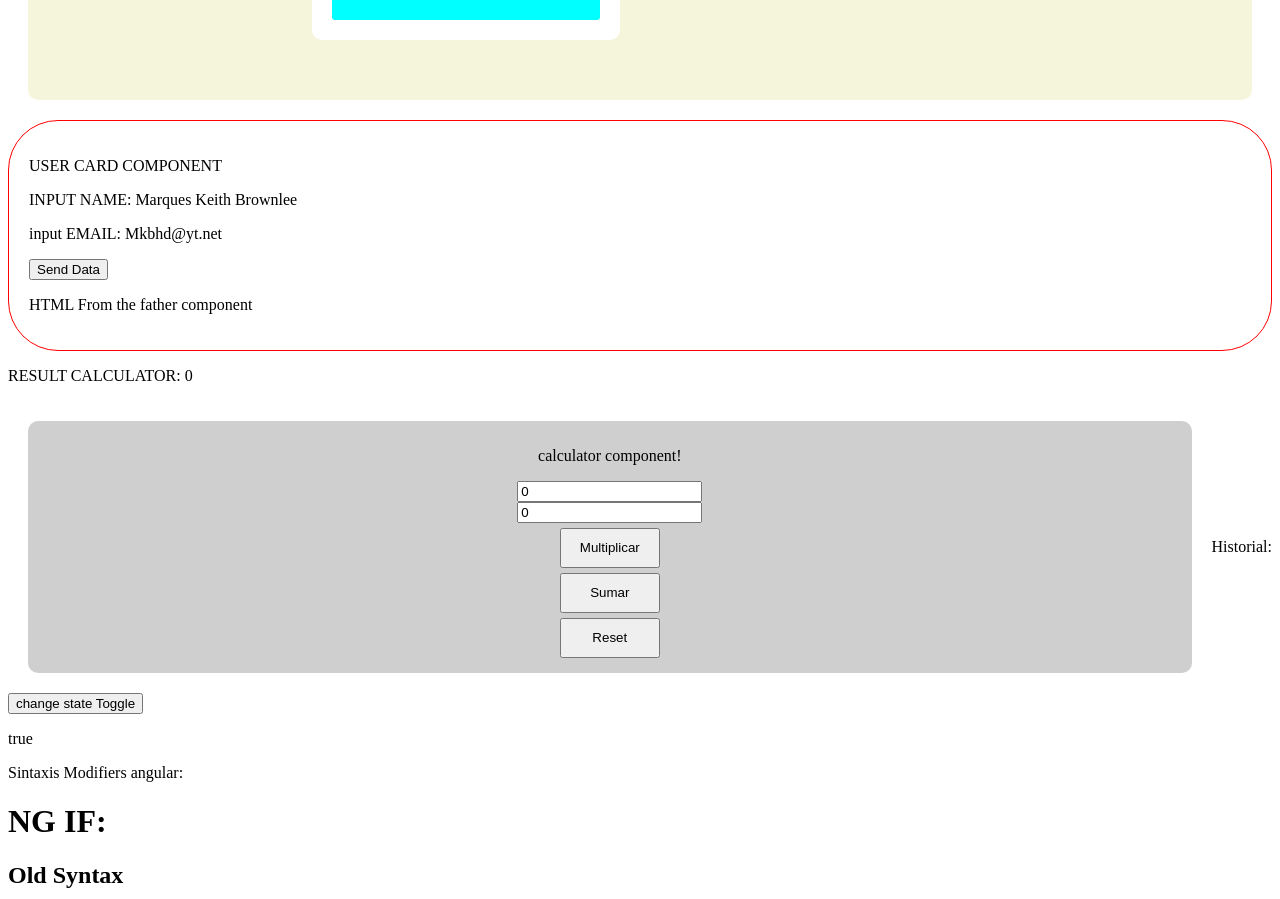
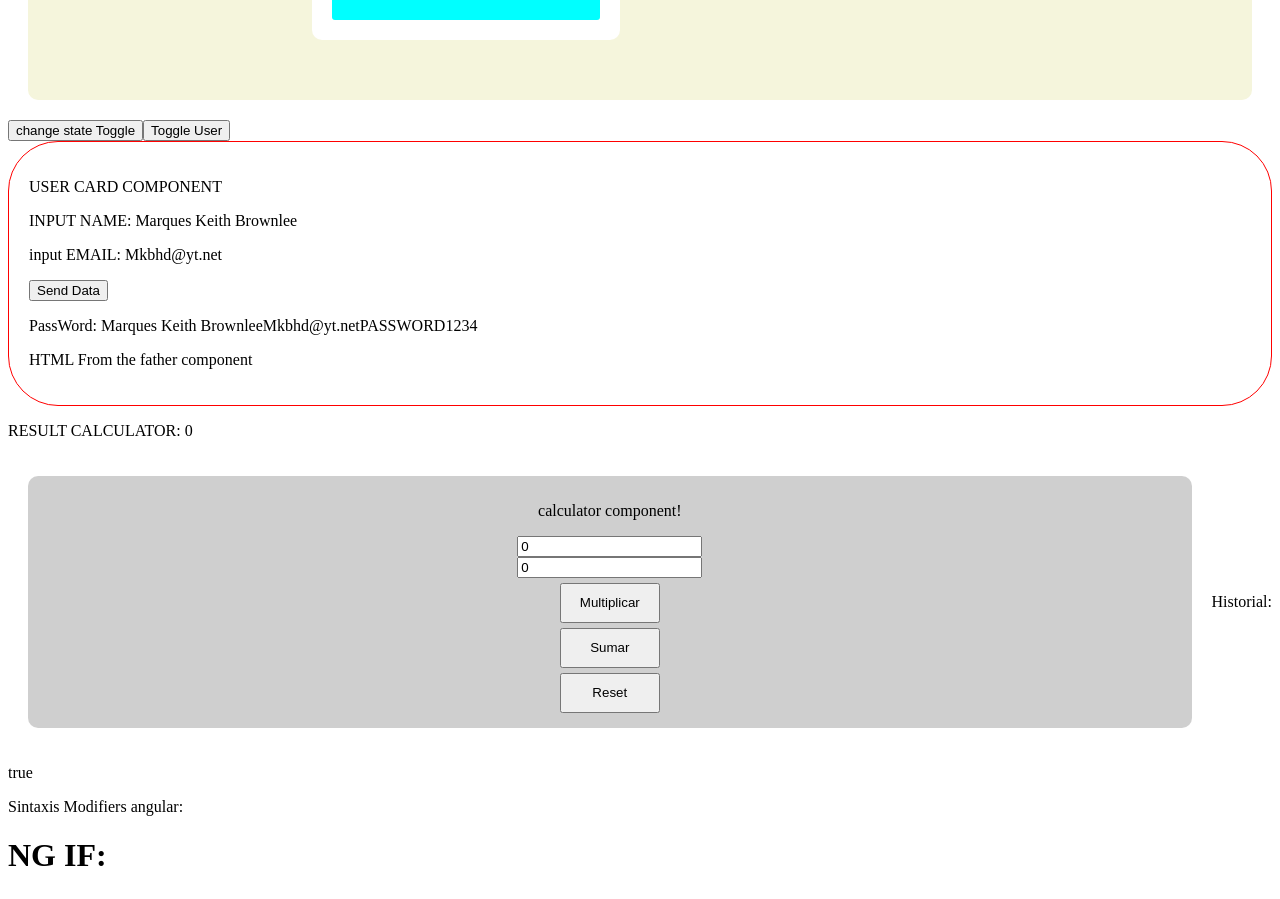
Before and after one commit to dylanjitt/AngularProject, an Angular app: page / in a window 1280 px wide. Shown: the part 960-1859 px from the top of the page. Built offline with nearby package versions, Linux system fonts and the light colour scheme.

Commit message:
30 sep 2024

```diff
--- a/src/app/app.component.html
+++ b/src/app/app.component.html
@@ -8,8 +8,11 @@
   <p>Persons app Component:</p>
 </app-persons>
 
+<button (click)="toggle()">change state Toggle</button>
+<button (click)="toggleuser()">Toggle User</button>
+
 @if(togg){
-  <app-user-card (sendData)="recieveData($event)" name="Marques Keith Brownlee"  [email]="'Mkbhd@yt.net'">
+  <app-user-card (sendData)="recieveData($event)" name={{selectedUser.name}}  email={{selectedUser.email}}>
   <p>HTML From the father component</p>
   </app-user-card>
 }
@@ -19,7 +22,7 @@
 <p>RESULT CALCULATOR: {{result}}</p>
 <app-calculator (sum)="setRes($event)" (mult)="setRes($event)" (reset)="setRes($event)"></app-calculator>
 
-<button (click)="toggle()">change state Toggle</button>
+
 <p>{{togg}}</p>
 <p>Sintaxis Modifiers angular:</p>
 <h1>NG IF:</h1>
--- a/src/app/app.component.ts
+++ b/src/app/app.component.ts
@@ -20,8 +20,9 @@ interface IPerson{
 })
 export class AppComponent {
 
-  userCardCreated:boolean=true
-
+  users=[{name: 'Marques Keith Brownlee',email:'Mkbhd@yt.net'},{name: 'Linus Sebastian',email:'linustechtips@lttstore.com'}]
+  userMode:boolean=true
+  selectedUser:any=this.users[0]
 
   title:number=30;
   animals:string[]=['loro','gato','mono']
@@ -73,6 +74,14 @@ export class AppComponent {
 
   public toggle(){
     this.togg=!this.togg
+  }
+  public toggleuser(){
+    this.userMode=!this.userMode
+    if (this.userMode){
+      this.selectedUser=this.users[0]
+    }else if (this.userMode==false){
+      this.selectedUser=this.users[1]
+    }
   }
   public sum2(...persons:number[]){
     return persons[0]+persons[1]
--- a/src/app/user-card/user-card.component.html
+++ b/src/app/user-card/user-card.component.html
@@ -5,6 +5,7 @@
   <button (click)="onSendData()">
     Send Data
   </button>
+  <p>PassWord: {{password}}</p>
 
   <ng-content></ng-content>
 </div>
--- a/src/app/user-card/user-card.component.ts
+++ b/src/app/user-card/user-card.component.ts
@@ -1,4 +1,4 @@
-import { Component,EventEmitter,Input,Output ,OnInit, OnDestroy} from '@angular/core';
+import { Component,EventEmitter,Input,Output ,OnInit, OnDestroy, OnChanges, SimpleChanges} from '@angular/core';
 import { CommonModule } from '@angular/common';
 @Component({
   selector: 'app-user-card',
@@ -7,7 +7,7 @@ import { CommonModule } from '@angular/common';
   templateUrl: './user-card.component.html',
   styleUrl: './user-card.component.scss'
 })
-export class UserCardComponent implements OnInit,OnDestroy{
+export class UserCardComponent implements OnInit,OnDestroy,OnChanges{
 
   //inputs outputs
   @Input() name:string=''
@@ -15,6 +15,7 @@ export class UserCardComponent implements OnInit,OnDestroy{
 
   @Output() sendData = new EventEmitter<string>()
 
+  password:string=''
   public onSendData(){
     this.sendData.emit("los skibidi se pusieron toilet")
   }
@@ -25,9 +26,14 @@ export class UserCardComponent implements OnInit,OnDestroy{
 
   ngOnInit(): void {
     console.log("BONJOUR USER CARD OnInit")
+    this.password=this.name+this.email+"PASSWORD1234"
   }
 
   ngOnDestroy(): void {
       console.log("ADIOS NG OnDestroy")
   }
+  ngOnChanges(changes: SimpleChanges): void {
+      console.log(changes)
+      this.password=changes['name'].currentValue+changes['email'].currentValue+"PASSWORD1234"
+  }
 }
```
